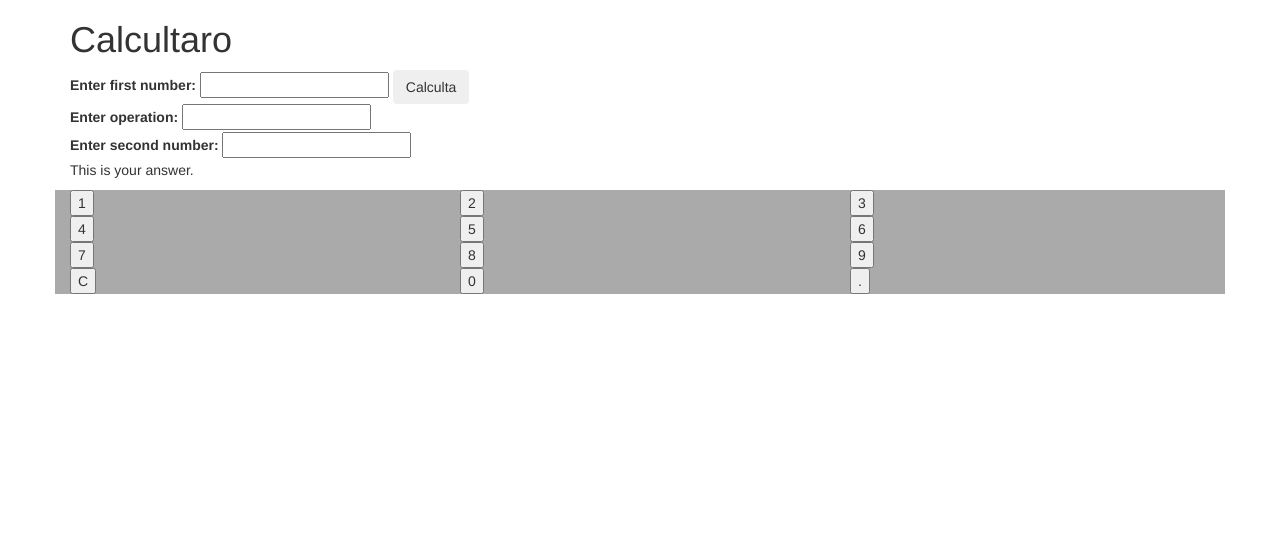
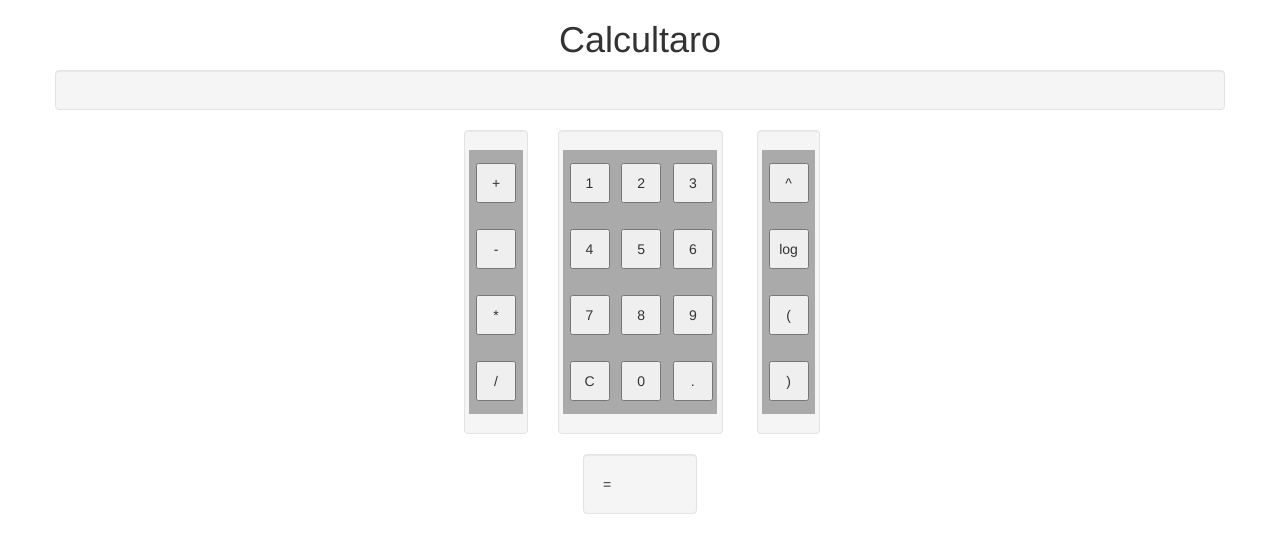
Before and after one commit to travisty12/calc2, a plain HTML site: page index.html in a window 1280 px wide. Drawn offline with Linux system fonts and the light colour scheme.

Commit message:
make buttons active, no math yet

```diff
--- a/css/styles.css
+++ b/css/styles.css
@@ -0,0 +1,42 @@
+button[type="button"] {
+  width: 40px;
+  height: 40px;
+  margin: 13px;
+  margin-left: -8px;
+}
+
+button[type="button"]:hover {
+  background-color: lightblue;
+  border: 2px blue solid;
+}
+
+#left-pad {
+  margin-left: 4px;
+}
+
+#right-pad {
+  margin-left: 4px;
+}
+
+#right-pad div div button {
+  text-align: center;
+}
+
+#equals {
+  margin-left: 45%;
+  margin-right: 45%;
+  width: 10%;
+}
+
+#equals div button {
+  width: 100%;
+  margin-left: 4px;
+}
+/*
+input[name="one-btn"] {
+
+} */
+
+.header {
+  text-align: center;
+}
--- a/index.html
+++ b/index.html
@@ -9,67 +9,177 @@
   </head>
   <body>
     <div class ="container">
+      <div class ="header">
           <h1>Calcultaro</h1>
-
-      <form id="form-one">
+      </div>
+      <!-- <form id="form-one">
         <label for="input-one">Enter first number:</label>
-        <input id="input-one" type="text">
-        <button type="submit" class="btn">Calculta</button>
+        <input id="input-one" class="form-control" type="text">
       </form>
-      <form id="form-two">
-        <label for="input-two">Enter operation:</label>
-        <input id="input-two" type="text">
+      <form class="form-group" id="form-two">
+        <label for="input-two">Select operation:</label>
+        <select id="input-two" class="form-control">
+          <option>+</option>
+          <option>-</option>
+          <option>*</option>
+          <option>/</option>
+          <option>^</option>
+          <option>log</option>
+        </select>
       </form>
       <form id="form-three">
         <label for="input-three">Enter second number:</label>
-        <input id="input-three" type="text">
-      </form>
+        <input id="input-three" class="form-control" type="text">
+        <button id="submit" type="submit" class="btn">Calculta</button>
+        <button id="clear" type="submit" class="btn">Clear</button>
+      </form> -->
+      <div class="row">
+        <div id="display" class="well">
+          <div class="col-md-1">
+            <h1> </h1>
+          </div>
+          <div class="col-md-1">
+            <h1> </h1>
+          </div>
+          <div class="col-md-1">
+            <h1> </h1>
+          </div>
+          <div class="col-md-1">
+            <h1> </h1>
+          </div>
+          <div class="col-md-1">
+            <h1> </h1>
+          </div>
+          <div class="col-md-1">
+            <h1> </h1>
+          </div>
+          <div class="col-md-1">
+            <h1> </h1>
+          </div>
+          <div class="col-md-1">
+            <h1> </h1>
+          </div>
+          <div class="col-md-1">
+            <h1> </h1>
+          </div>
+          <div class="col-md-1">
+            <h1> </h1>
+          </div>
+          <div class="col-md-1">
+            <h1> </h1>
+          </div>
+          <div class="col-md-1">
+            <h1> </h1>
+          </div>
+        </div>
+      </div>
+      <div class="row">
+        <div class="col-md-4">
 
-      <p id="answer">This is your answer.</p>
-
-
+        </div>
+        <div class="col-md-1">
+          <div id="left-pad" class="well">
+            <div class="row">
+              <div class="col-md-12" style="background-color:#aaa;">
+                <button type="button" id="add-btn">+</button>
+              </div>
+            </div>
+            <div class="row">
+              <div class="col-md-12" style="background-color:#aaa;">
+                <button type="button" id="sub-btn">-</button>
+              </div>
+            </div>
+            <div class="row">
+              <div class="col-md-12" style="background-color:#aaa;">
+                <button type="button" id="mult-btn">*</button>
+              </div>
+            </div>
+            <div class="row">
+              <div class="col-md-12" style="background-color:#aaa;">
+                <button type="button" id="div-btn">/</button>
+              </div>
+            </div>
+          </div>
+        </div>
+        <div class="col-md-2">
+          <div id="num-pad" class="well">
             <div class="row">
               <div class="col-md-4" style="background-color:#aaa;">
-          <button type="button">1</button>
+                <button type="button" id="one-btn">1</button>
               </div>
               <div class="col-md-4" style="background-color:#aaa;">
-          <button type="button">2</button>
+                <button type="button" id="two-btn">2</button>
               </div>
               <div class="col-md-4" style="background-color:#aaa;">
-          <button type="button">3</button>
+                <button type="button" id="three-btn">3</button>
               </div>
             </div>
             <div class="row">
               <div class="col-md-4" style="background-color:#aaa;">
-          <button type="button">4</button>
+                <button type="button" id="four-btn">4</button>
               </div>
               <div class="col-md-4" style="background-color:#aaa;">
-          <button type="button">5</button>
+                <button type="button" id="five-btn">5</button>
               </div>
               <div class="col-md-4" style="background-color:#aaa;">
-          <button type="button">6</button>
+                <button type="button" id="six-btn">6</button>
               </div>
             </div>
             <div class="row">
               <div class="col-md-4" style="background-color:#aaa;">
-          <button type="button">7</button>
+                <button type="button" id="seven-btn">7</button>
               </div>
               <div class="col-md-4" style="background-color:#aaa;">
-          <button type="button">8</button>
+                <button type="button" id="eight-btn">8</button>
               </div>
               <div class="col-md-4" style="background-color:#aaa;">
-          <button type="button">9</button>
+                <button type="button" id="nine-btn">9</button>
               </div>
             </div>
             <div class="row">
               <div class="col-md-4" style="background-color:#aaa;">
-          <button type="button">C</button>
+                <button type="button" id="clear-btn">C</button>
               </div>
               <div class="col-md-4" style="background-color:#aaa;">
-          <button type="button">0</button>
+                <button type="button" id="zero-btn">0</button>
               </div>
               <div class="col-md-4" style="background-color:#aaa;">
-          <button type="button">.</button>
+                <button type="button" id="dot-btn">.</button>
+              </div>
+            </div>
+          </div>
+        </div>
+        <div class="col-md-1">
+          <div id="right-pad" class="well">
+            <div class="row">
+              <div class="col-md-12" style="background-color:#aaa;">
+                <button type="button" id="pow-btn">^</button>
+              </div>
+            </div>
+            <div class="row">
+              <div class="col-md-12" style="background-color:#aaa;">
+                <button type="button" id="log-btn">log</button>
+              </div>
+            </div>
+            <div class="row">
+              <div class="col-md-12" style="background-color:#aaa;">
+                <button type="button" id="lp-btn">(</button>
+              </div>
+            </div>
+            <div class="row">
+              <div class="col-md-12" style="background-color:#aaa;">
+                <button type="button" id="rp-btn">)</button>
+              </div>
+            </div>
+          </div>
+        </div>
+        <div class="col-md-4">
+
+        </div>
+      </div>
+      <div id="equals" class="row">
+        <div class="calc-it">
+          <div class="well" id="submit-new">=</div>
         </div>
       </div>
     </div>
--- a/js/scripts.js
+++ b/js/scripts.js
@@ -22,26 +22,44 @@ function logCalc(base, num) {
   return Math.log(num) / Math.log(base);
 };
 
+var displayDig = ["","","","","","","","","","","",""];
+var i = 0;
 $(document).ready(function() {
-  $("form#form-one").submit(function(event) {
+  $("button").click(function() {
+    for (i = 0; i < 11; i++) {
+      displayDig[i] = displayDig[i+1];
+      $("#display div:nth-child(" + (i + 1) + ")").children("h1").text(displayDig[i]);
+    };
+    displayDig[11] = $(this).text();
+    $("#display div:nth-child(12)").children("h1").text($(this).text());
+  });
+  $("#clear-btn").click(function(event) {
+    for (i = 0; i < 12; i++) {
+      displayDig[i] = "";
+      $("#display div:nth-child(" + (i + 1) + ")").children("h1").text(displayDig[i]);
+    };
+    displayDig[11] = "";
+    $("#display div:nth-child(12)").children("h1").text("");
+  });
+  $("#submit").click(function(event) {
     var inputOne = parseInt($("input#input-one").val());
-    var inputTwo = $("input#input-two").val();
+    var inputTwo = $("#input-two").val();
     var inputThree = parseInt($("input#input-three").val());
 
-    if (inputTwo === "add") {
+    if (inputTwo === "+") {
       $("#answer").text(inputOne + " plus " + inputThree + " is " + add(inputOne, inputThree));
     }
-    else if (inputTwo === "subtract") {
+    else if (inputTwo === "-") {
       $("#answer").text(inputOne + " minus " + inputThree + " is " + subtract(inputOne, inputThree));
     }
-    else if (inputTwo === "multiply") {
+    else if (inputTwo === "*") {
       $("#answer").text(inputOne + " times " + inputThree + " is " + multiply(inputOne, inputThree));
     }
-    else if (inputTwo === "divide") {
+    else if (inputTwo === "/") {
       $("#answer").text(inputOne + " divided by " + inputThree + " is " + divide(inputOne, inputThree));
     }
-    else if (inputTwo === "raise") {
-      $("#answer").text(inputOne + " raised to " + inputThree + " is " + power(inputOne, inputThree));
+    else if (inputTwo === "^") {
+      $("#answer").text(inputOne + " raised to the power of " + inputThree + " is " + power(inputOne, inputThree));
     }
     else if (inputTwo === "log") {
       $("#answer").text("The logarithm of " + inputThree + " in base " + inputOne + " is " + logCalc(inputOne, inputThree));
@@ -50,8 +68,5 @@ $(document).ready(function() {
       $("#answer").text("That is not a valid command.");
     }
     event.preventDefault();
-
   });
-
-
 });
```
Lines whose indentation alone changed are shown as unchanged.
